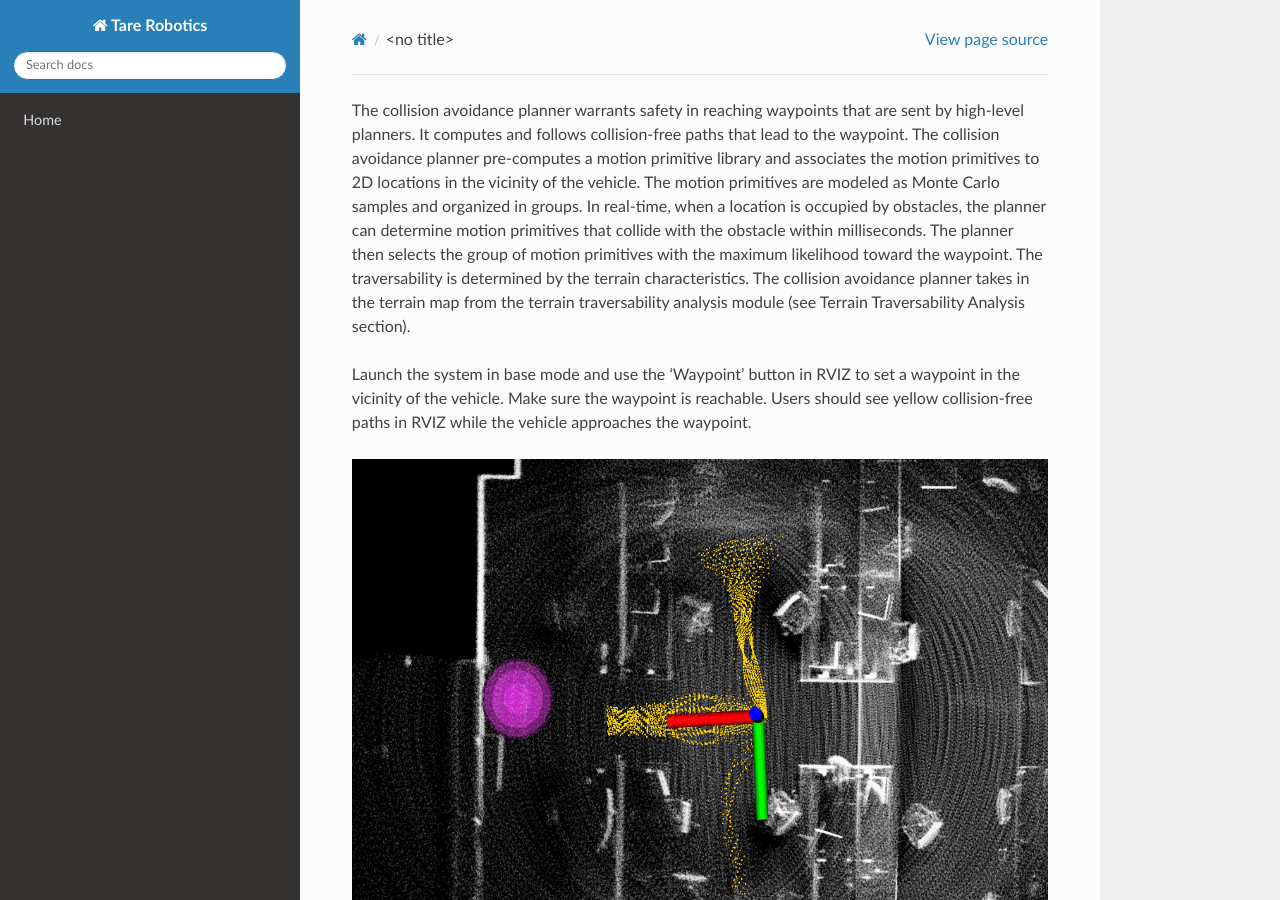
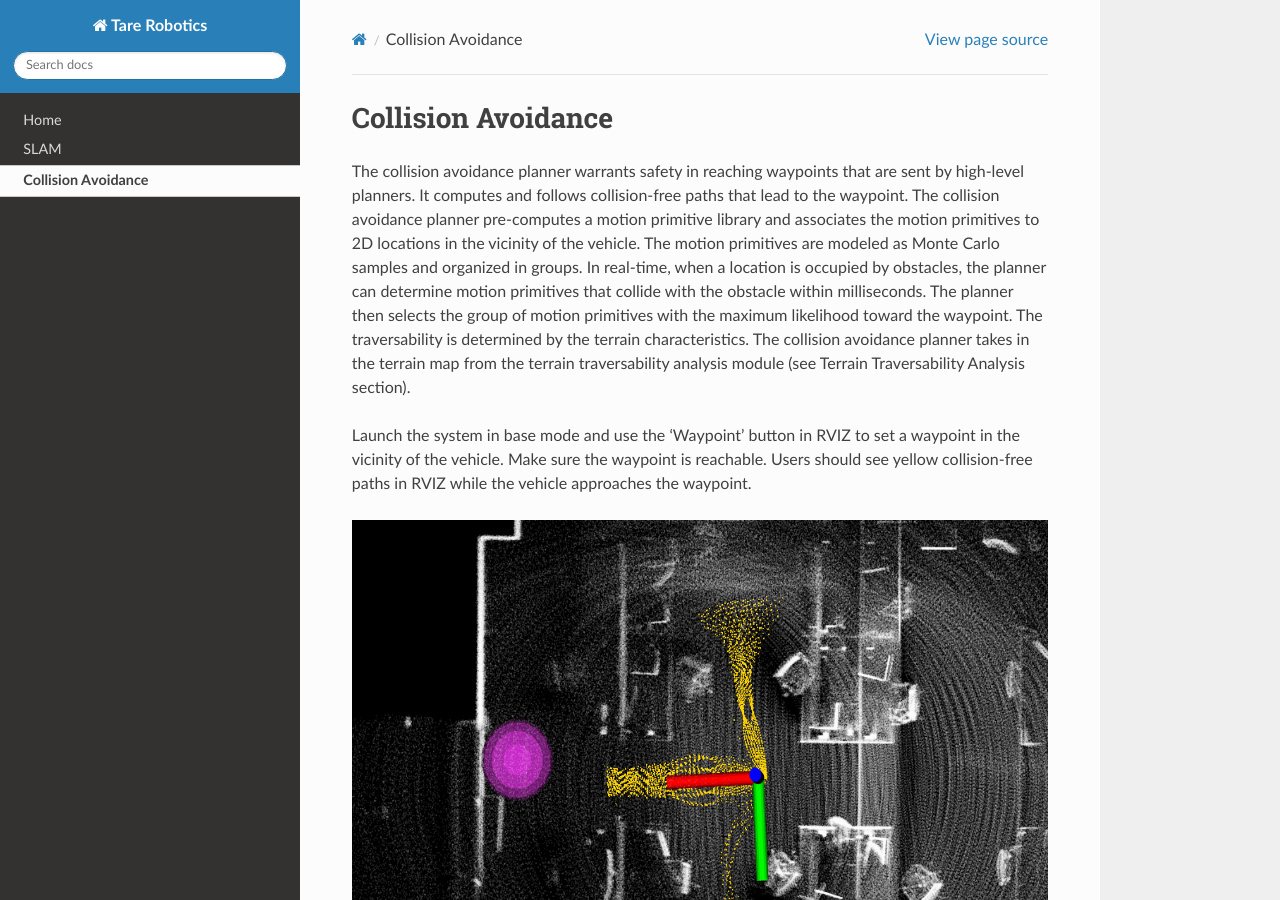
Before and after one commit to caochao39/tarerobotics, a Sphinx documentation site: the page built from docs/source/collision_avoidance.rst, in a window 1280 px wide and 900 px high. Built offline with Sphinx 7.4.7 and the Read the Docs theme 3.1.0, drawn with Linux system fonts in a browser that asks for light colours.

Commit message:
add section title

```diff
--- a/docs/source/collision_avoidance.rst
+++ b/docs/source/collision_avoidance.rst
@@ -1,3 +1,6 @@
+Collision Avoidance
+-------------------
+
 The collision avoidance planner warrants safety in reaching waypoints that are sent by high-level planners. It computes and follows collision-free paths that lead to the waypoint. The collision avoidance planner pre-computes a motion primitive library and associates the motion primitives to 2D locations in the vicinity of the vehicle. The motion primitives are modeled as Monte Carlo samples and organized in groups. In real-time, when a location is occupied by obstacles, the planner can determine motion primitives that collide with the obstacle within milliseconds. The planner then selects the group of motion primitives with the maximum likelihood toward the waypoint. The traversability is determined by the terrain characteristics. The collision avoidance planner takes in the terrain map from the terrain traversability analysis module (see Terrain Traversability Analysis section).
 
 Launch the system in base mode and use the ‘Waypoint’ button in RVIZ to set a waypoint in the vicinity of the vehicle. Make sure the waypoint is reachable. Users should see yellow collision-free paths in RVIZ while the vehicle approaches the waypoint.
--- a/docs/source/slam.rst
+++ b/docs/source/slam.rst
@@ -1,3 +1,6 @@
+SLAM
+----
+
 The SLAM module conducts scan matching to incrementally build a map of the traversed environment and at the same time estimates the vehicle pose on the map. The SLAM module extracts and matches planner and edge points. Measurements from IMU are pre-integrated to the front of the scan matching pose and used for motion undistortion of the raw lidar scans. The SLAM module can operate in mapping mode to build a map from scratch and in localization mode to load a prior map and localize on the map.
 
 Launch the system in base mode and users should see vehicle pose and registered scans in RVIZ. The vehicle pose is published as ROS Odometry typed messages on the ‘/state_estimation’ topic and the registrated scans are published as ROS PointCloud2 typed messages on the ‘/registered_scan’ topic. The registered scans are further converted to the vehicle frame and published on the ‘/sensor_scan’ topic. The corresponding vehicle pose is published on the ‘/state_estimation_at_scan’ topic, where each pose message corresponds to a scan message with the same timestamp.
```
